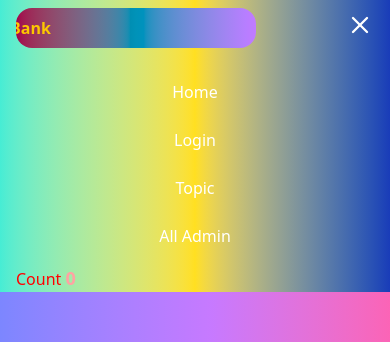
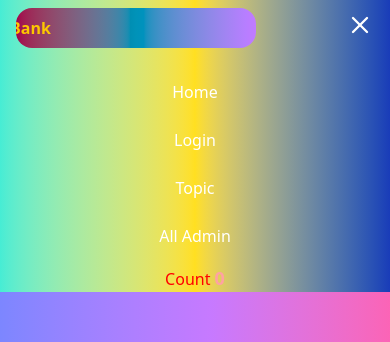
Before and after one commit to Neeraj708888/question-bank, a React (Vite) app in the folder Frontend/: page / in a window 390 px wide. Both pictures are taken after a click on the button 360 px from the left and 25 px from the top of the page. Shown: the top 342 px of the page. Built offline with nearby package versions, Linux system fonts and the light colour scheme.

Commit message:
Update Navbar.jsx
Align center counter

```diff
--- a/Frontend/src/components/Header/Navbar.jsx
+++ b/Frontend/src/components/Header/Navbar.jsx
@@ -43,14 +43,14 @@ const Navbar = () => {
 
         {/* Mobile menu dropdown */}
         {isOpen && (
-          <div className="md:hidden flex flex-col space-y-2 mt-4">
+          <div className="md:hidden flex flex-col items-center space-y-2 mt-4">
             <button onClick={() => navigate('/')} className="hover:bg-blue-600 px-3 py-2 rounded-md">Home</button>
             <button onClick={() => navigate('/login')} className="hover:bg-blue-600 px-3 py-2 rounded-md">Login</button>
             <button onClick={() => navigate('/topics')} className="hover:bg-blue-600 px-3 py-2 rounded-md">Topic</button>
             <button onClick={() => navigate('/admin')} className="hover:bg-blue-600 px-3 py-2 rounded-md">
               All Admin
             </button>
-            <p className="animate-blink">Count <span className="text-red-300 text-lg font-bold">{adminInfo?.length || 0}</span></p>
+            <p className="animate-blink text-center items-center">Count <span className="text-red-300 text-lg font-bold">{adminInfo?.length || 0}</span></p>
           </div>
         )}
       </div>
```
